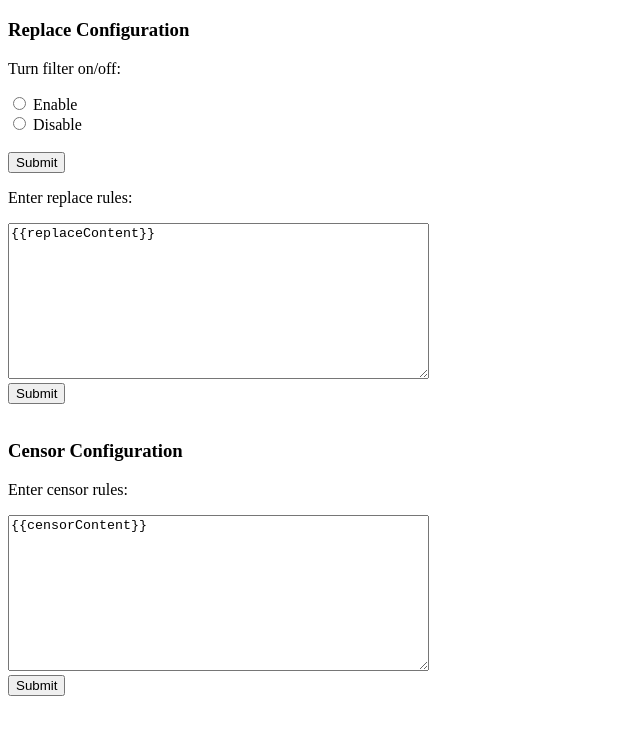
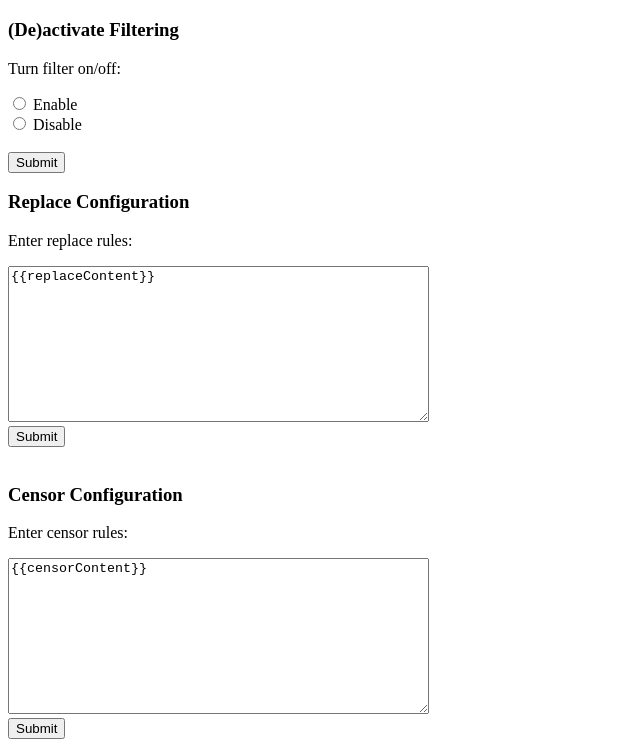
Before and after one commit to minhluannguyen/PPRes-projet, a plain HTML site: page filter.html in a window 1280 px wide. Shown: the part 87-834 px from the top of the page, without its empty margins (0-640 px from the left). Before the commit the page ends 800 px from the top, so only its background shows below. Drawn offline with Linux system fonts and the light colour scheme.

Commit message:
typo in html

```diff
--- a/filter.html
+++ b/filter.html
@@ -11,7 +11,7 @@
     <a href="/">Back</a>
     <h1>Proxy Configuration</h1>
 
-    <h3>Replace Configuration</h3>
+    <h3>(De)activate Filtering</h3>
     <form action="/filter-enabled" method="post">
         <p>Turn filter on/off:</p>
         <input type="radio" name="isEnabled" value="true" {{isEnable}}> Enable<br>
@@ -19,6 +19,8 @@
         <br>
         <button type="submit">Submit</button>
     </form>
+
+    <h3>Replace Configuration</h3>
     <form action="/replace" method="post">
         <p>Enter replace rules:</p>
         <textarea id="replace" name="replace" rows="10" cols="50">{{replaceContent}}</textarea>
```
